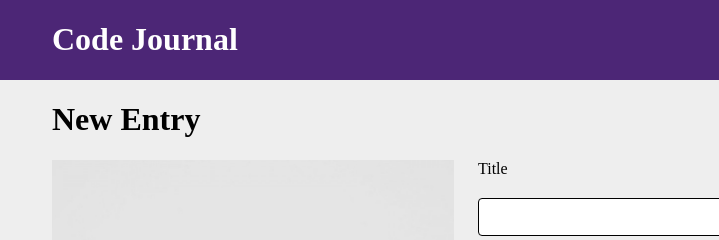
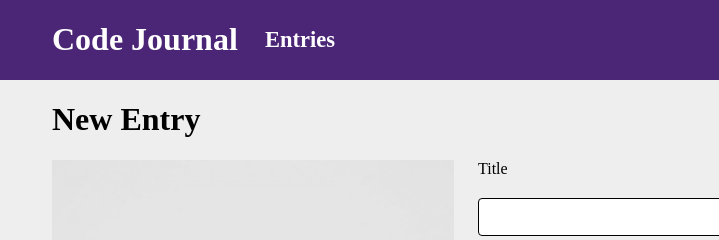
Before and after one commit to tevnicolas/code-journal, a website: page index.html in a window 1280 px wide. Shown: the top 240 px of the page, 174-893 px from the left. Drawn offline with Linux system fonts and the light colour scheme.

Commit message:
Added an entries  achor to navbar. Still need to finish writing the event handler function which will make ut do something. Its commented out for now. #2

```diff
--- a/css/styles.css
+++ b/css/styles.css
@@ -24,8 +24,25 @@ body {
   justify-content: end;
 }
 
+.header-row {
+  flex-wrap: nowrap;
+  color: white;
+}
+
 .header-text {
+  min-width: 211px;
+  width: 25%;
+}
+
+.header-entries-button {
+  display: flex;
+  align-items: center;
+}
+
+.anchor {
   color: white;
+  font-size: 15px;
+  text-decoration-line: none;
 }
 
 .img-container {
--- a/index.html
+++ b/index.html
@@ -18,9 +18,12 @@
   <body>
     <header>
       <div class="container">
-        <div class="row">
-          <div class="column-full">
-            <h1 class="header-text">Code Journal</h1>
+        <div class="row header-row">
+          <div class="column-half header-text">
+            <h1>Code Journal</h1>
+          </div>
+          <div class="column-half header-entries-button">
+            <a href="" class="anchor"><h2>Entries</h2></a>
           </div>
         </div>
       </div>
--- a/js/main.js
+++ b/js/main.js
@@ -6,6 +6,7 @@ const $ul = document.querySelector('.list');
 const $noEntries = document.querySelector('.no-entries');
 const $entryForm = document.querySelector('div[data-view="entry-form"]');
 const $entries = document.querySelector('div[data-view="entries"]');
+const $entriesHeaderAnchor = document.querySelector('.anchor');
 if (!$photoURLInput) throw new Error("There's no photo url input element");
 if (!$img) throw new Error("There's no img element");
 if (!$form) throw new Error("There's no form element");
@@ -14,6 +15,7 @@ if (!$noEntries)
   throw new Error("There's no div element with class .no-entries");
 if (!$entryForm) throw new Error('No entry-form div element');
 if (!$entries) throw new Error('No entries div element');
+if (!$entriesHeaderAnchor) throw new Error('No entries header anchor element');
 $photoURLInput.addEventListener('input', (event) => {
   const eventTarget = event.target;
   $img.setAttribute('src', eventTarget.value);
@@ -77,4 +79,8 @@ function viewSwap(viewName) {
   }
   data.view = viewName;
 }
+// $entriesHeaderAnchor.addEventListener('click', (event: Event) => {
+//   const $eventTarget = event.target;
+// })
 // console.log(toggleNoEntries);
+// console.log(viewSwap);
```
Also changed, not shown: ts/main.ts (+8 -0 lines).
